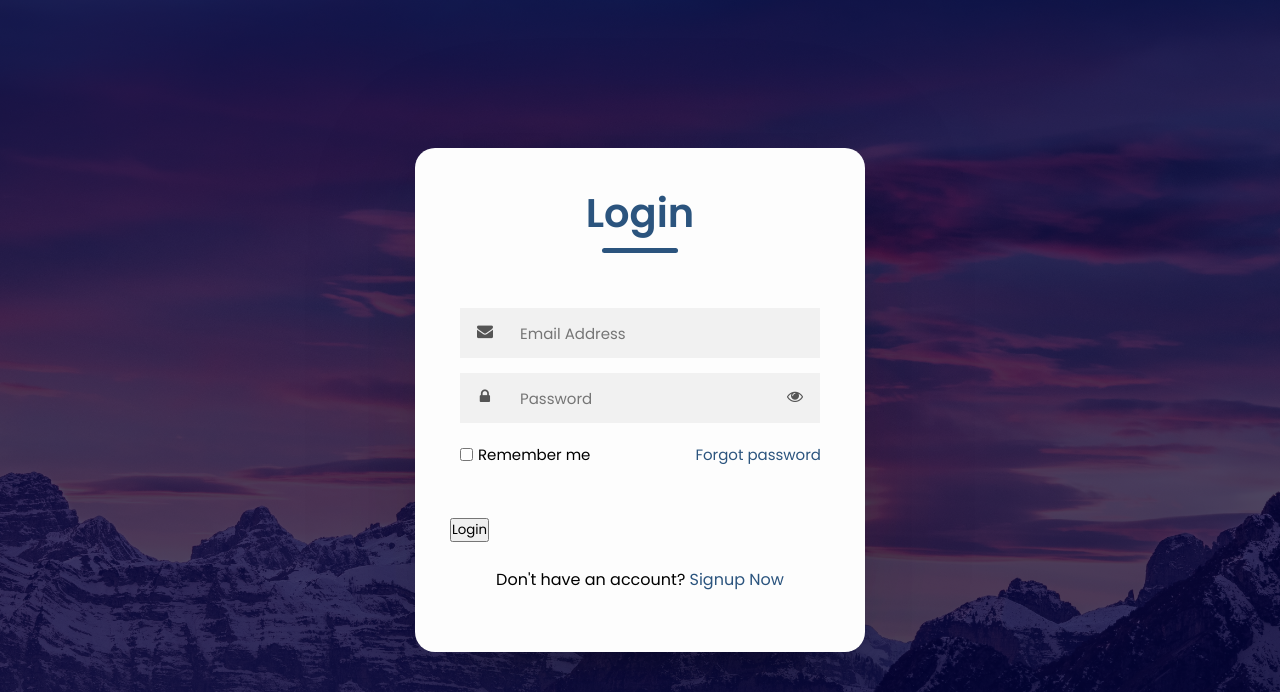
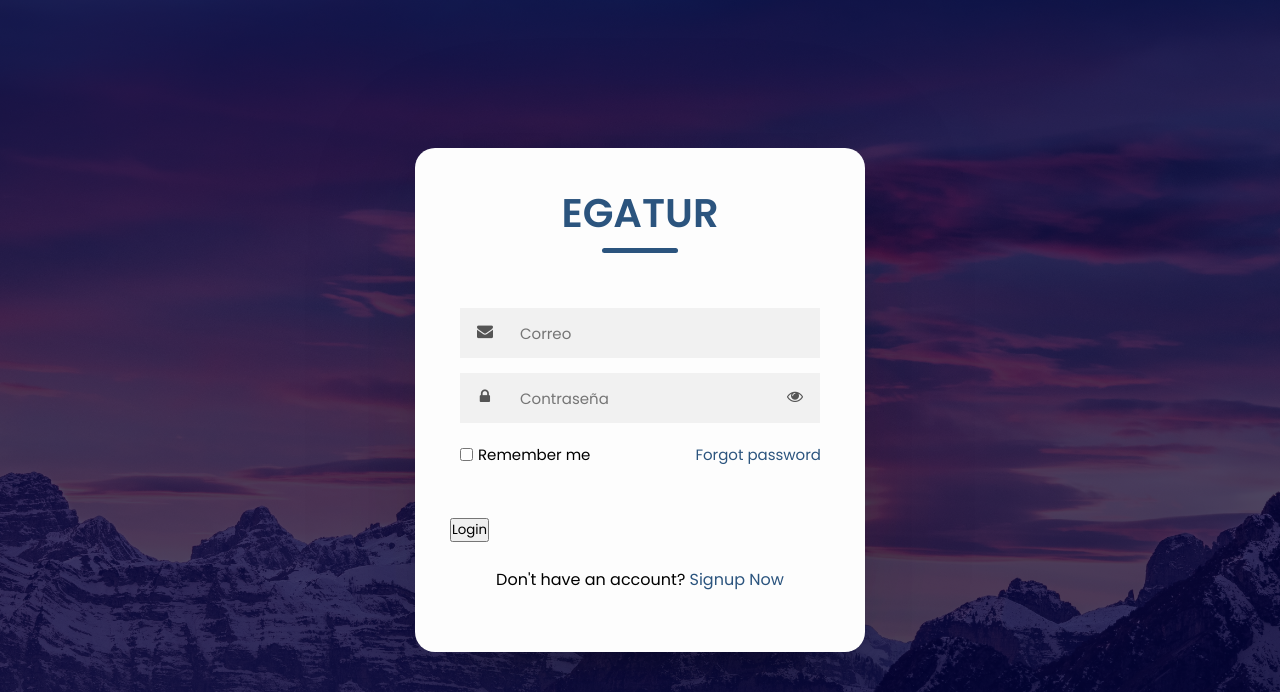
Before and after one commit to JhonHuanacuni/MonitoreoTyH_EGATUR, a PHP site: page / in a window 1280 px wide. Shown: the top 692 px of the page. Run offline with PHP 8.4, Linux system fonts and the light colour scheme.

Commit message:
actualizando las redirecciones

```diff
--- a/index.php
+++ b/index.php
@@ -48,7 +48,7 @@ session_start();
                     <p>Wrong Password</p>
                     </div><br>";
 
-            echo "<a href='login.php'><button class='btn'>Go Back</button></a>";
+            echo "<a href='index.php'><button class='btn'>Go Back</button></a>";
           }
 
         } else {
@@ -66,7 +66,7 @@ session_start();
 
         ?>
 
-        <header>Login</header>
+        <header>EGATUR</header>
         <hr>
         <form action="#" method="POST">
 
@@ -75,12 +75,12 @@ session_start();
 
             <div class="input-container">
               <i class="fa fa-envelope icon"></i>
-              <input class="input-field" type="email" placeholder="Email Address" name="email">
+              <input class="input-field" type="email" placeholder="Correo" name="email">
             </div>
 
             <div class="input-container">
               <i class="fa fa-lock icon"></i>
-              <input class="input-field password" type="password" placeholder="Password" name="password">
+              <input class="input-field password" type="password" placeholder="Contraseña" name="password">
               <i class="fa fa-eye toggle icon"></i>
             </div>
 
@@ -91,8 +91,6 @@ session_start();
             </div>
 
           </div>
-
-
 
           <input type="submit" name="login" id="submit" value="Login" class="button">
 
--- a/logout.php
+++ b/logout.php
@@ -4,7 +4,7 @@ session_start();
 
 session_destroy();
 
-header("location: login.php");
+header("location: index.php");
 
 
 ?>
--- a/signup.php
+++ b/signup.php
@@ -121,7 +121,7 @@
 
 
           <div class="links">
-            Already have an account? <a href="login.php">Signin Now</a>
+            Already have an account? <a href="index.php">Signin Now</a>
           </div>
 
         </form>
```
